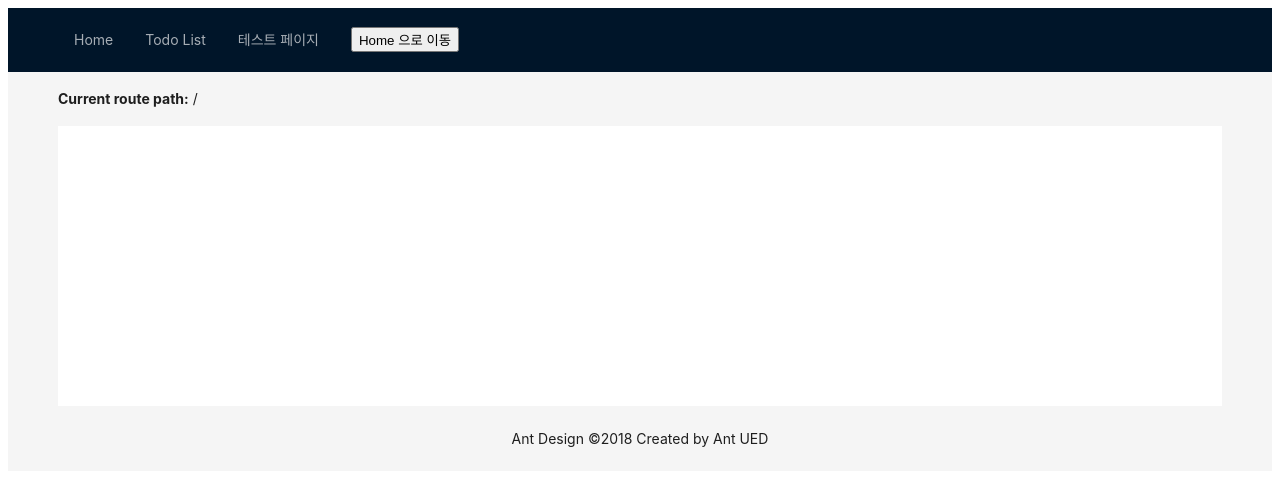
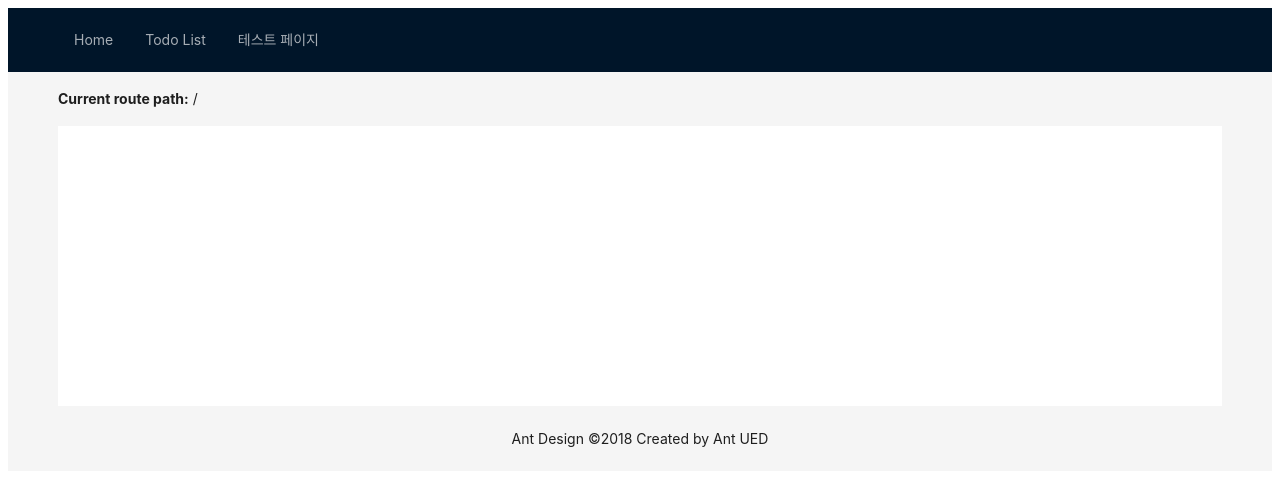
Before and after one commit to ssong94/vue3-todo-list, a Vue app: page / in a window 1280 px wide. Shown: the top 486 px of the page. Built offline with nearby package versions, Linux system fonts and the light colour scheme.

Commit message:
refactor: 안쓰는 로직 삭제

```diff
--- a/src/components/views/layout/HeaderView.vue
+++ b/src/components/views/layout/HeaderView.vue
@@ -17,9 +17,6 @@
       <a-menu-item key="3">
         <RouterLink to="test">테스트 페이지</RouterLink>
       </a-menu-item>
-      <a-menu-item key="3">
-      <button @click="movePage('/')">Home 으로 이동</button>
-      </a-menu-item>
     </a-menu>
   </a-layout-header>
 
@@ -28,10 +25,5 @@
 
 
 <script setup>
-import {useRouter} from 'vue-router'
 
-const router = useRouter()
-const movePage = (uri) => {
-  router.push(uri)
-}
 </script>
```
